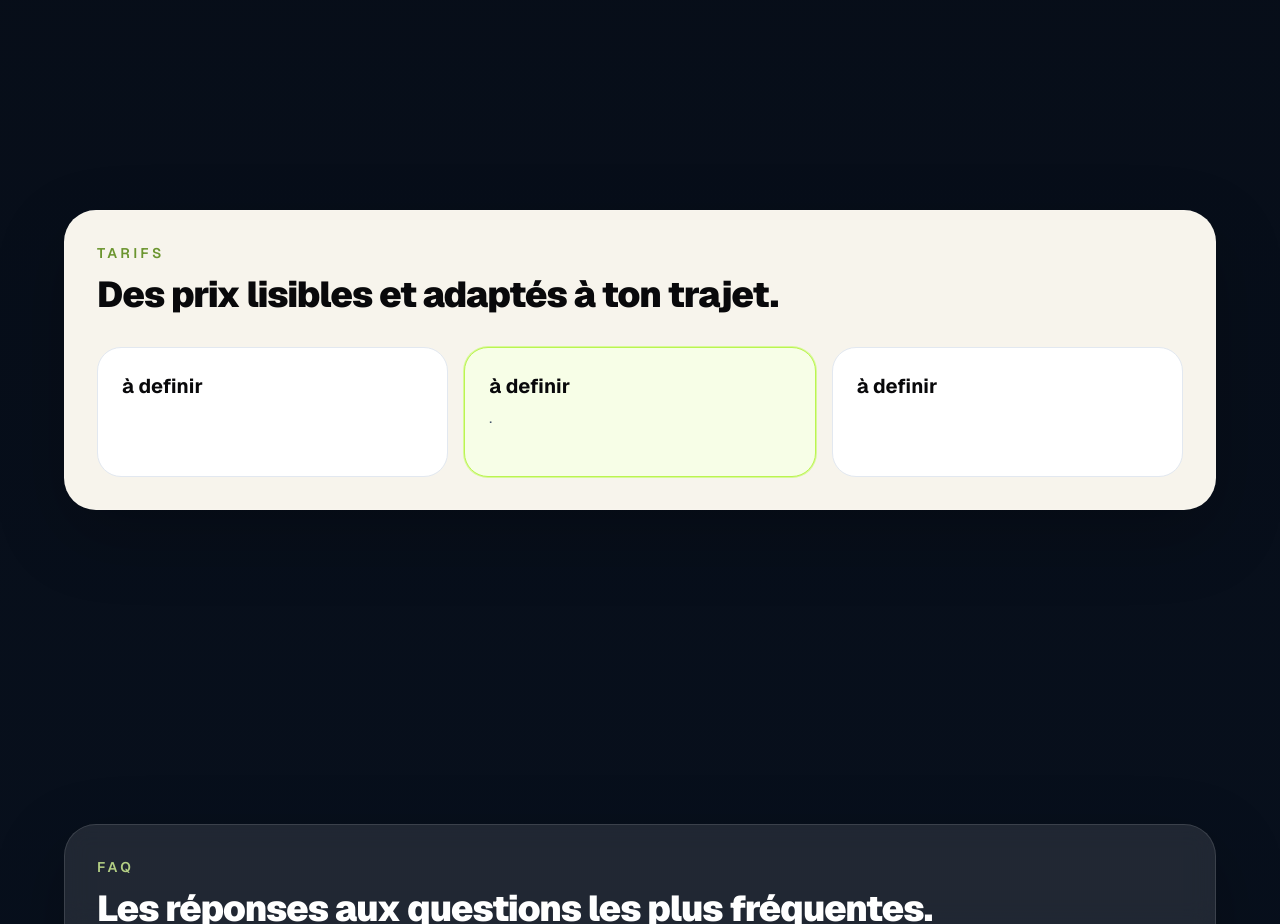
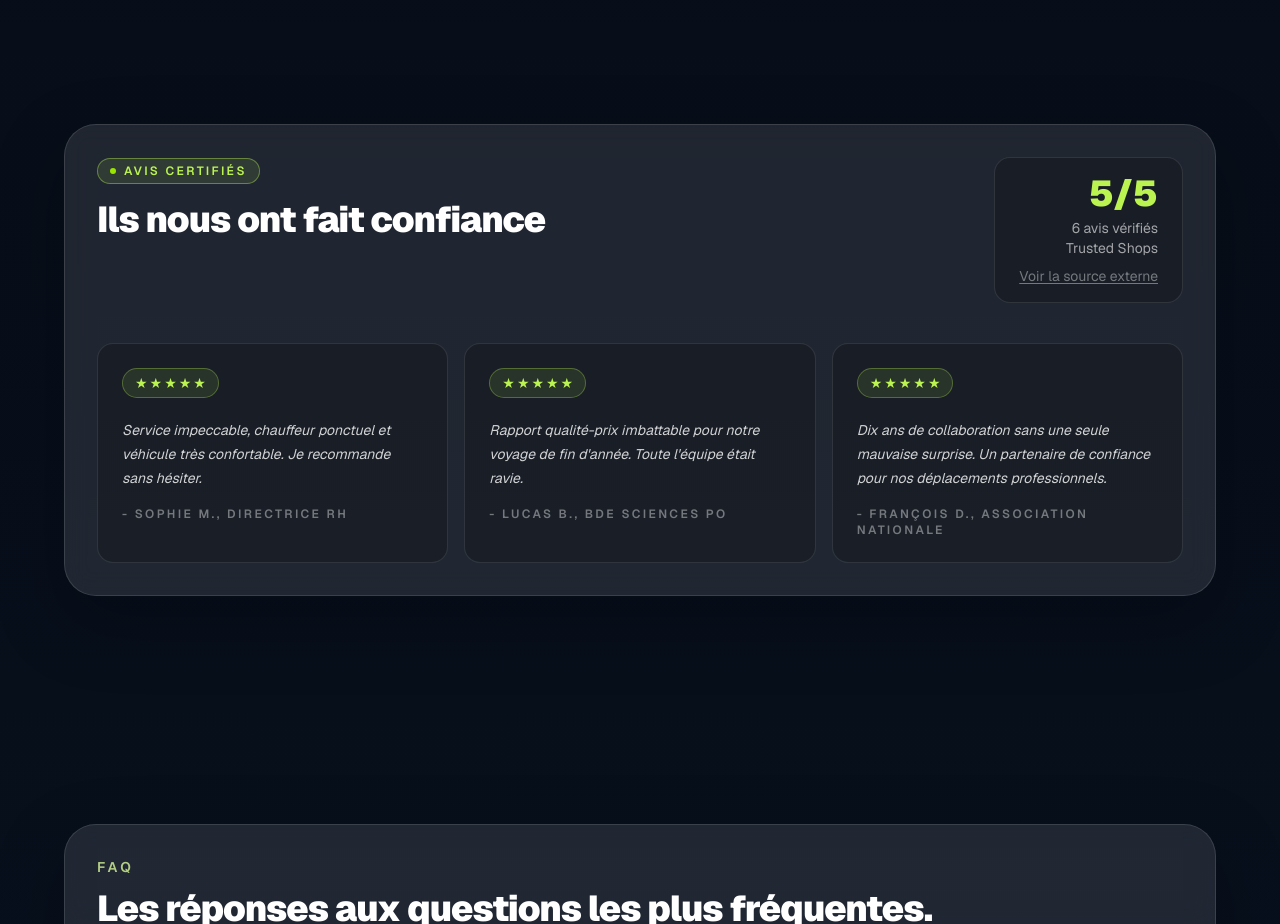
Before and after one commit to mathismce/neotravel, a Next.js app: page / in a window 1280 px wide. Shown: the part 1640-2564 px from the top of the page. Built offline with nearby package versions, Linux system fonts and the light colour scheme.

Commit message:
Remplacement tarifs par section avis clients

```diff
--- a/app/page.tsx
+++ b/app/page.tsx
@@ -130,34 +130,76 @@ export default function Home() {
       </section>
 
       <section
-        id="tarifs"
+  id="avis"
   className="relative flex min-h-screen items-center px-4 py-16 sm:px-6 lg:px-8"
 >
-        <div className="mx-auto w-full max-w-6xl rounded-[32px] border border-white/12 bg-[#f7f4ec] p-6 shadow-[0_25px_70px_rgba(0,0,0,0.22)] sm:p-8">
-          <p className="text-sm font-semibold uppercase tracking-[0.24em] text-lime-700/80">
-            Tarifs
+  <div className="relative z-10 mx-auto w-full max-w-6xl rounded-[32px] border border-white/12 bg-white/10 p-6 text-white shadow-[0_25px_70px_rgba(0,0,0,0.25)] backdrop-blur-md sm:p-8">
+
+    <div className="flex items-start justify-between gap-6 flex-wrap">
+      <div>
+        <span className="inline-flex items-center gap-2 rounded-full border border-lime-300/40 bg-lime-300/10 px-3 py-1 text-xs font-semibold uppercase tracking-[0.2em] text-lime-300">
+          <span className="h-1.5 w-1.5 rounded-full bg-lime-400" />
+          Avis certifiés
+        </span>
+        <h2 className="mt-4 text-3xl font-black tracking-[-0.03em] sm:text-4xl">
+          Ils nous ont fait confiance
+        </h2>
+      </div>
+
+      <div className="rounded-2xl border border-white/10 bg-black/20 px-6 py-4 text-right">
+        <p className="text-4xl font-black text-lime-300">5/5</p>
+        <p className="mt-1 text-sm text-white/60">6 avis vérifiés</p>
+        <p className="text-sm text-white/60">Trusted Shops</p>
+        <a href="#" className="mt-2 block text-sm text-white/40 underline underline-offset-2 hover:text-white/70 transition-colors">
+          Voir la source externe
+        </a>
+      </div>
+    </div>
+
+    <div className="mt-10 grid gap-4 md:grid-cols-3">
+      <article className="rounded-2xl border border-white/10 bg-black/20 p-6">
+        <div className="inline-flex items-center gap-0.5 rounded-full border border-lime-300/30 bg-lime-300/10 px-3 py-1">
+          {"★★★★★".split("").map((s, i) => (
+            <span key={i} className="text-lime-300 text-sm">{s}</span>
+          ))}
+        </div>
+        <p className="mt-5 text-sm italic leading-6 text-white/80">
+          Service impeccable, chauffeur ponctuel et véhicule très confortable. Je recommande sans hésiter.
         </p>
-          <h2 className="mt-3 text-3xl font-black tracking-[-0.03em] text-zinc-950 sm:text-4xl">
-            Des prix lisibles et adaptés à ton trajet.
-          </h2>
+        <p className="mt-4 text-xs font-semibold uppercase tracking-[0.2em] text-white/40">
+          - Sophie M., Directrice RH
+        </p>
+      </article>
 
-          <div className="mt-8 grid gap-4 lg:grid-cols-3">
-            <article className="rounded-3xl border border-slate-200 bg-white p-6">
-              <h3 className="text-xl font-bold text-zinc-950">à definir</h3>
-              <p className="mt-2 text-sm text-slate-500"></p>
-              <p className="mt-6 text-4xl font-black text-zinc-950"></p>
+      <article className="rounded-2xl border border-white/10 bg-black/20 p-6">
+        <div className="inline-flex items-center gap-0.5 rounded-full border border-lime-300/30 bg-lime-300/10 px-3 py-1">
+          {"★★★★★".split("").map((s, i) => (
+            <span key={i} className="text-lime-300 text-sm">{s}</span>
+          ))}
+        </div>
+        <p className="mt-5 text-sm italic leading-6 text-white/80">
+          Rapport qualité-prix imbattable pour notre voyage de fin d'année. Toute l'équipe était ravie.
+        </p>
+        <p className="mt-4 text-xs font-semibold uppercase tracking-[0.2em] text-white/40">
+          - Lucas B., BDE Sciences Po
+        </p>
       </article>
-            <article className="rounded-3xl border border-lime-300 bg-lime-50 p-6 ring-1 ring-lime-200">
-              <h3 className="text-xl font-bold text-zinc-950">à definir</h3>
-              <p className="mt-2 text-sm text-slate-600">.</p>
-              <p className="mt-6 text-4xl font-black text-zinc-950"></p>
-            </article>
-            <article className="rounded-3xl border border-slate-200 bg-white p-6">
-              <h3 className="text-xl font-bold text-zinc-950">à definir</h3>
-              <p className="mt-2 text-sm text-slate-500"></p>
-              <p className="mt-6 text-4xl font-black text-zinc-950"></p>
+
+      <article className="rounded-2xl border border-white/10 bg-black/20 p-6">
+        <div className="inline-flex items-center gap-0.5 rounded-full border border-lime-300/30 bg-lime-300/10 px-3 py-1">
+          {"★★★★★".split("").map((s, i) => (
+            <span key={i} className="text-lime-300 text-sm">{s}</span>
+          ))}
+        </div>
+        <p className="mt-5 text-sm italic leading-6 text-white/80">
+          Dix ans de collaboration sans une seule mauvaise surprise. Un partenaire de confiance pour nos déplacements professionnels.
+        </p>
+        <p className="mt-4 text-xs font-semibold uppercase tracking-[0.2em] text-white/40">
+          - François D., Association Nationale
+        </p>
       </article>
     </div>
+
   </div>
 </section>
 
```
Lines whose indentation alone changed are shown as unchanged.
